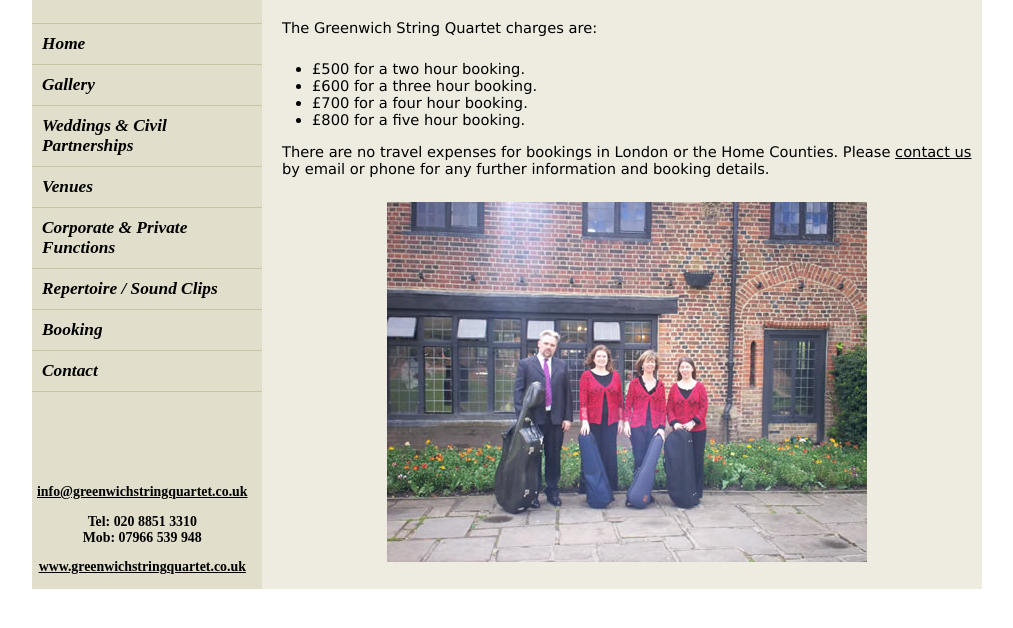
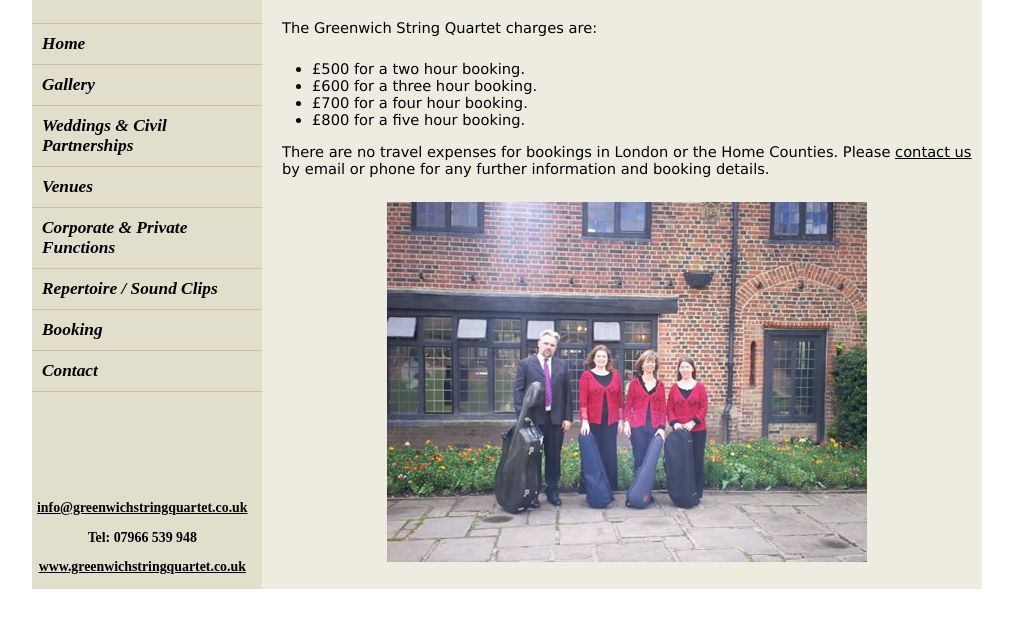
Before and after one commit to cbrody/greenwichstringquartet, a plain HTML site: page booking.html in a window 1280 px wide. Shown: the part 160-788 px from the top of the page, without its empty margins (133-1146 px from the left). Drawn offline with Linux system fonts and the light colour scheme.

Commit message:
Remove SJ number, add .gitignore

```diff
--- a/booking.html
+++ b/booking.html
@@ -50,8 +50,7 @@ There are no travel expenses for bookings in London or the Home
 </div>
 
 <div id="footer"><p><a href="mailto:info@greenwichstringquartet.co.uk">info@greenwichstringquartet.co.uk</a></p>
-<p>Tel: 020 8851 3310 <br />
-Mob: 07966 539 948</p>
+<p>Tel: 07966 539 948</p>
 <p><a href="index.html">www.greenwichstringquartet.co.uk</a></p></div>
 </div>
 </div>
```
Also changed, not shown: contact.html (+1 -2 lines), functions.html (+1 -2 lines), gallery.html (+1 -2 lines), index.html (+1 -2 lines), repertoire.html (+1 -2 lines), venues.html (+1 -2 lines), weddings.html (+1 -2 lines), 1 other file.
